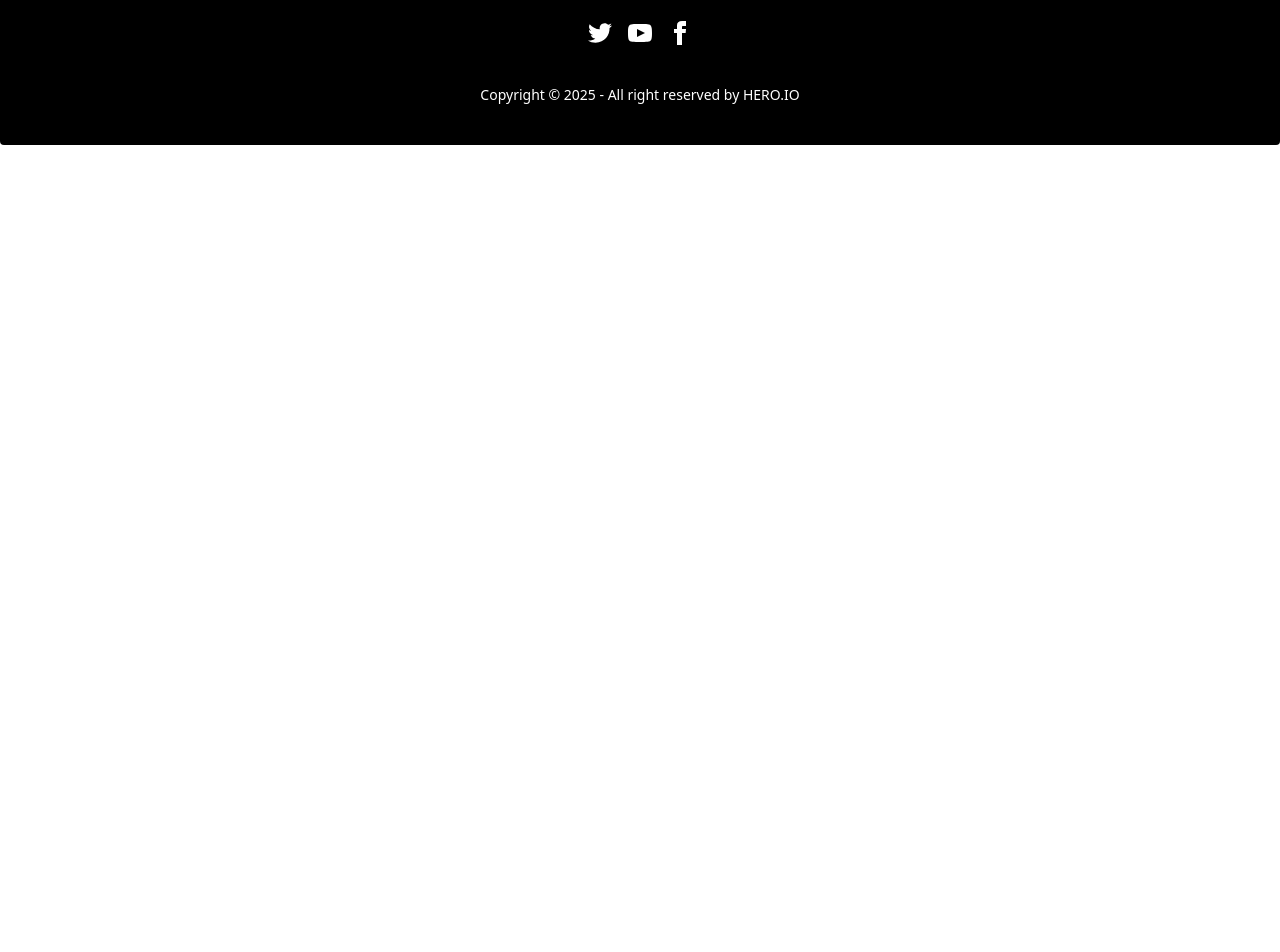
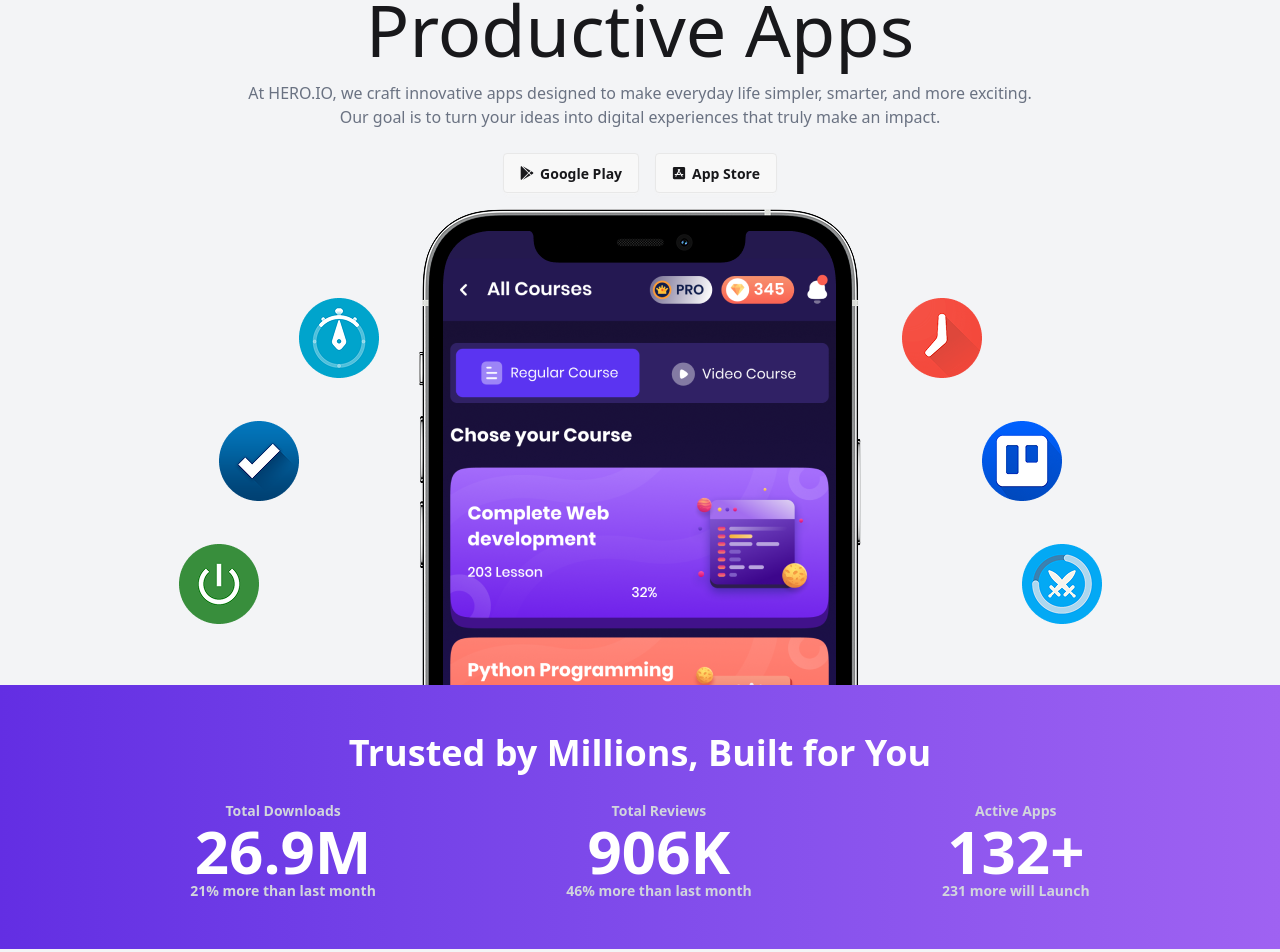
Before and after one commit to rabbiWD/Hero-App, a React (Vite) app: page / in a window 1280 px wide. Shown: the part 171-1123 px from the top of the page. Before the commit the page ends 800 px from the top, so only its background shows below. Built offline with nearby package versions, Linux system fonts and the light colour scheme.

Commit message:
Banner almost done

```diff
--- a/src/Layouts/MainLayout.jsx
+++ b/src/Layouts/MainLayout.jsx
@@ -6,8 +6,8 @@ import { Outlet } from 'react-router';
 const MainLayout = () => {
     return (
         <div className='flex flex-col min-h-screen'>
-            <Navbar></Navbar>
-            <div className=''>
+                <Navbar></Navbar>
+            <div className=' flex-1 bg-gray-100'>
                 <Outlet></Outlet>
             </div>
             <Footer></Footer>
@@ -16,3 +16,5 @@ const MainLayout = () => {
 };
 
 export default MainLayout;
+
+// max-w-screen-xl mx-auto w-full px-4 md:px-8 lg:px-12 py-4 md:py-8 lg:py-12  outlet use korte hbe
--- /dev/null
+++ b/src/Pages/Banner.jsx
@@ -0,0 +1,45 @@
+import React from 'react';
+import { FaGooglePlay } from "react-icons/fa6";
+import { FaAppStoreIos } from "react-icons/fa6";
+import hero from '../assets/hero.png'
+
+const Banner = () => {
+    return (
+        <section>
+            <div>
+                <h1 className='text-7xl font-medium text-center'>We Build <br/> <span>Productive</span> Apps</h1>
+                <p className='text-base mt-4 text-center text-gray-500 font-normal'>At HERO.IO, we craft innovative apps designed to make everyday life simpler, smarter, and more exciting. <br /> Our goal is to turn your ideas into digital experiences that truly make an impact.</p>
+                <div className='text-center space-x-4 mt-6'>
+                    <button className='btn font-bold'><FaGooglePlay></FaGooglePlay> Google Play</button>
+                    <button className='btn font-bold'><FaAppStoreIos></FaAppStoreIos> App Store</button>
+                </div >
+                <div>
+                    <img className='mx-auto mt-4' src={hero} alt="" />
+                </div>
+            </div>
+            <div className='bg-linear-to-r from-[#632ee3] to-[#9f62f2] text-white font-semibold text-center'>
+                <h1 className='text-4xl pt-12 font-semibold'>Trusted by Millions, Built for You</h1>
+                <div className='flex flex-col md:flex-row  md:justify-evenly md:items-center mt-7 pb-12'>
+                    <div className='mt-2 md:mt-0 lg:mt-0'>
+                        <p className='text-sm text-gray-300'>Total Downloads</p>
+                        <h1 className='text-6xl font-extrabold'>26.9M</h1>
+                        <p className='text-sm text-gray-300'>21% more than last month</p>
+                    </div>
+                    <div className='mt-4 md:mt-0 lg:mt-0'>
+                        <p className='text-sm text-gray-300'>Total Reviews</p>
+                        <h1 className='text-6xl font-extrabold'>906K</h1>
+                        <p className='text-sm text-gray-300'>46% more than last month</p>
+                    </div>
+                    <div className='mt-4 md:mt-0 lg:mt-0'>
+                        <p className='text-sm text-gray-300'>Active Apps</p>
+                        <h1 className='text-6xl font-extrabold'>132+</h1>
+                        <p className='text-sm text-gray-300'>231 more will Launch</p>
+                    </div>
+                </div>
+
+            </div>
+        </section>
+    );
+};
+
+export default Banner;
--- a/src/Pages/Home.jsx
+++ b/src/Pages/Home.jsx
@@ -1,10 +1,15 @@
 import React from 'react';
+import Banner from './Banner';
 
 const Home = () => {
     return (
-        <div>
-            <h1>This is home page</h1>
+        <div className='mt-6'>
+            <Banner></Banner>
+            <div>
+                <h1>Trending Apps</h1>
+            </div>
         </div>
+
     );
 };
 
--- a/src/Routes/Routes.jsx
+++ b/src/Routes/Routes.jsx
@@ -3,6 +3,7 @@ import Apps from "../Pages/Apps"
 import Home from "../Pages/Home"
 import MainLayout from "../Layouts/MainLayout"
 import ErrorPage from "../Pages/ErrorPage"
+import Installation from './../Pages/Installation';
 
 const router = createBrowserRouter([
   {
@@ -19,6 +20,10 @@ const router = createBrowserRouter([
             path:'/apps',
             element: <Apps></Apps>
         },
+        {
+          path:'/installation',
+          element:<Installation></Installation>
+        }
 
     ]
   },
```
